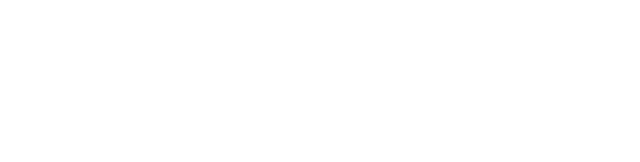
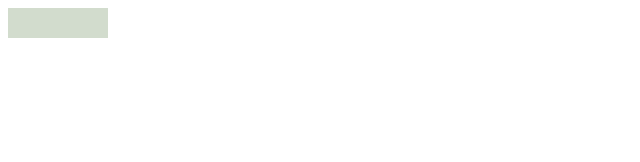
Before and after one commit to tflins/captcha-pro, a website: page index.html in a window 1280 px wide. Shown: the whole page, without its empty margins (0-640 px from the left). Drawn offline with Linux system fonts and the light colour scheme.

Commit message:
add: 绘制背景

```diff
--- a/index.html
+++ b/index.html
@@ -6,6 +6,14 @@
   <title>Document</title>
 </head>
 <body>
-  <div class="captcha"></div>
+  <div id="captcha"></div>
+
+  <script src="./src/index.js"></script>
+  <script>
+    const captcha = new Captcha({
+      el: '#captcha'
+    })
+    captcha.draw()
+  </script>
 </body>
 </html>
--- a/src/index.js
+++ b/src/index.js
@@ -1,4 +1,4 @@
-(function(window) {
+;(function (window) {
   'use strict'
 
   function optionsVerify(options) {
@@ -16,15 +16,65 @@
     }
   }
 
+  function isHtmlElement(node) {
+    return node && node.nodeType === Node.ELEMENT_NODE
+  }
+
+  function getRandomInt(min, max) {
+    return ~~(Math.random() * (max - min + 1) + min)
+  }
+
+  function getRandomColor(min, max) {
+    const r = getRandomInt(min, max)
+    const g = getRandomInt(min, max)
+    const b = getRandomInt(min, max)
+
+    return `rgba(${r}, ${g}, ${b})`
+  }
+
   class Captcha {
     constructor(options = {}) {
       optionsVerify(options)
 
+      const defaultOptions = {
+        width: 100,
+        height: 30
+      }
+
+      options = Object.assign(defaultOptions, options)
+
+      this.el = options.el
       this.content = options.content
       this.width = options.width
       this.height = options.height
       this.fontSize = options.fontSize
+
+      this.init()
     }
+
+    init() {
+      if (isHtmlElement(this.el)) this.$el = this.el
+      else this.$el = document.querySelector(this.el)
+
+      this.$canvas = document.createElement('canvas')
+      this.ctx = this.$canvas.getContext('2d')
+      this.draw()
+      this.$el.appendChild(this.$canvas)
+    }
+
+    draw() {
+      this.ctx.fillStyle = getRandomColor(200, 220)
+      this.ctx.fillRect(0, 0, this.width, this.height)
+    }
+
+    drawCanvas() {}
+
+    drawContent() {}
+
+    drawLine() {}
+
+    drawDot() {}
   }
 
-}(window))
+  window.Captcha = Captcha
+})(window)
```
